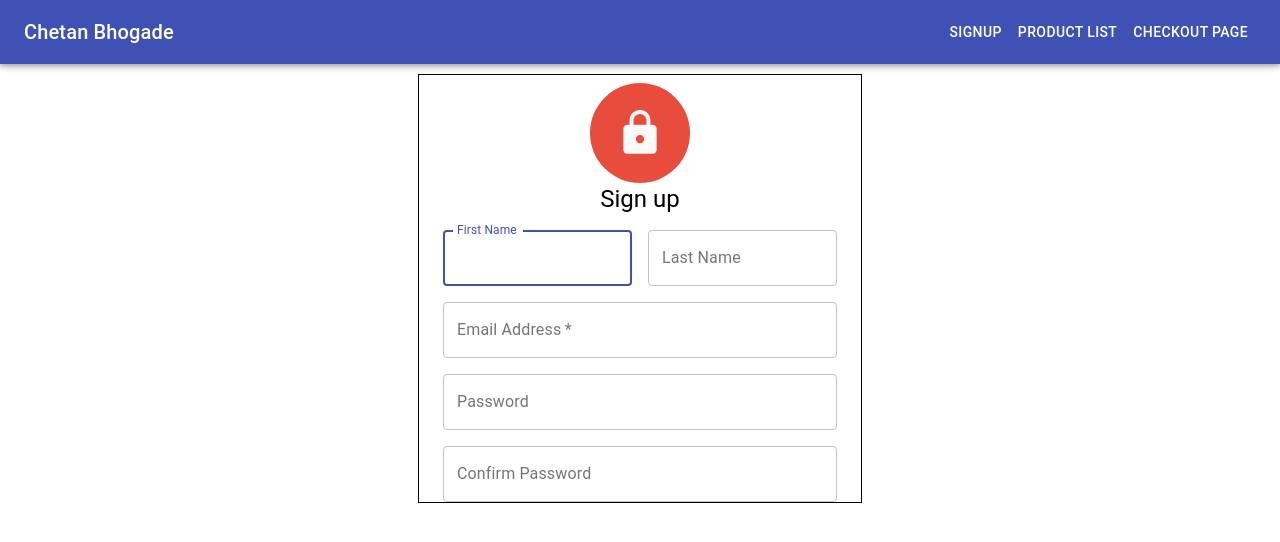
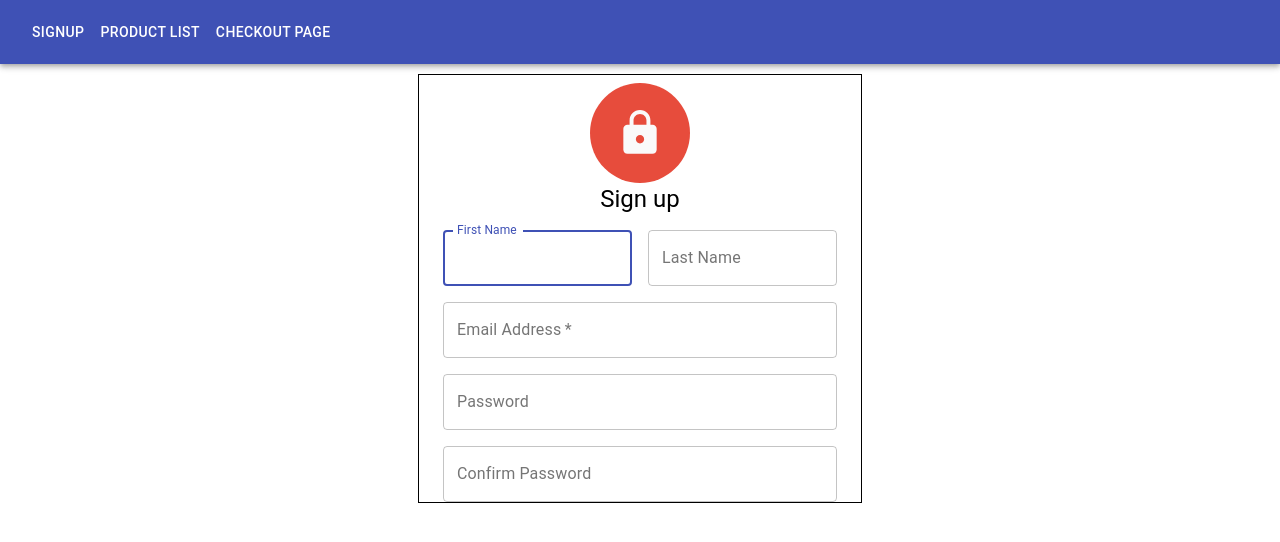
Before and after one commit to ChetanBhogade/assignment, a React (Create React App) app: page / in a window 1280 px wide. Shown: the top 542 px of the page. Built offline with nearby package versions, Linux system fonts and the light colour scheme.

Commit message:
updating routes

```diff
--- a/src/App.js
+++ b/src/App.js
@@ -1,15 +1,21 @@
 import React from "react";
 import "./App.css";
-import { BrowserRouter as Router } from "react-router-dom";
+import { BrowserRouter as Router, Route } from "react-router-dom";
 import NavbarContainer from "./Container/NavbarContainer";
-import BaseRouter from "./Routes";
+import SignUpPage from "./Container/SignUpPage";
+import ProductListPage from "./Container/ProductListPage";
+import CheckoutPage from "./Container/CheckoutPage";
 
 function App() {
   return (
     <div className="App">
       <Router>
         <NavbarContainer />
-        <BaseRouter />
+        <div>
+          <Route exact path="/" component={SignUpPage} />
+          <Route exact path="/products" component={ProductListPage} />
+          <Route exact path="/checkout" component={CheckoutPage} />
+        </div>
       </Router>
     </div>
   );
--- /dev/null
+++ b/src/Container/NavbarContainer.css
@@ -0,0 +1,4 @@
+.myLink {
+  text-decoration: none;
+  color: #FFFFFF;
+}
--- a/src/Container/NavbarContainer.js
+++ b/src/Container/NavbarContainer.js
@@ -1,17 +1,23 @@
 import React from "react";
-import { AppBar, Toolbar, Typography, Button } from "@material-ui/core"
+import { AppBar, Toolbar, Button } from "@material-ui/core";
+import { Link } from "react-router-dom";
+
+import "./NavbarContainer.css";
 
 function NavbarContainer() {
   return (
     <div>
       <AppBar position="static">
         <Toolbar>
-          <Typography variant="h6" style={{ flex: 1 }}>
-            Chetan Bhogade
-          </Typography>
-          <Button color="inherit">Signup</Button>
-          <Button color="inherit">Product List</Button>
-          <Button color="inherit">Checkout Page</Button>
+          <Button color="inherit">
+            <Link to="/" className="myLink">Signup</Link>
+          </Button>
+          <Button color="inherit">
+            <Link to="/products" className="myLink">Product List</Link>
+          </Button>
+          <Button color="inherit">
+            <Link to="/checkout" className="myLink">Checkout Page</Link>
+          </Button>
         </Toolbar>
       </AppBar>
     </div>
```
